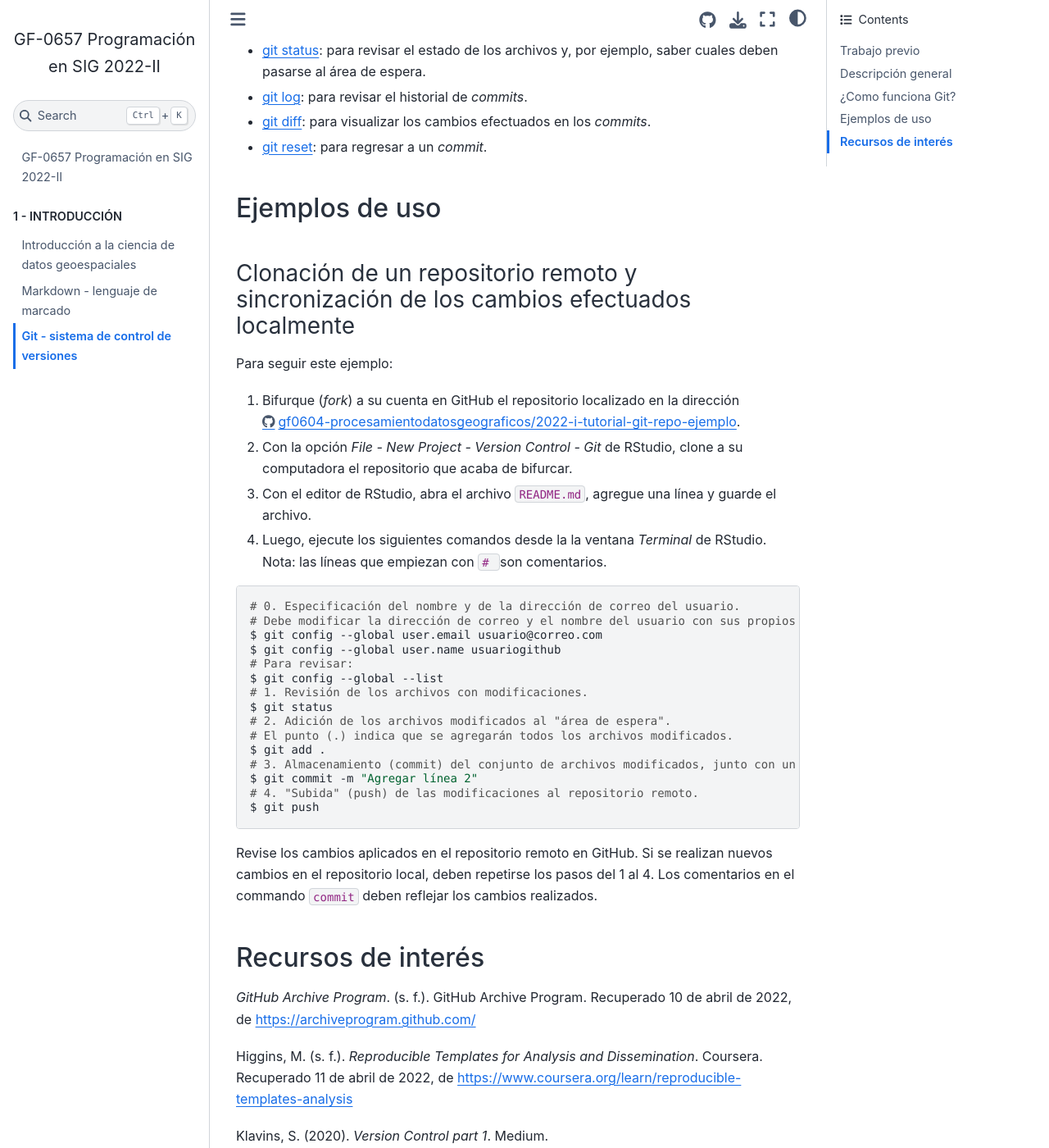
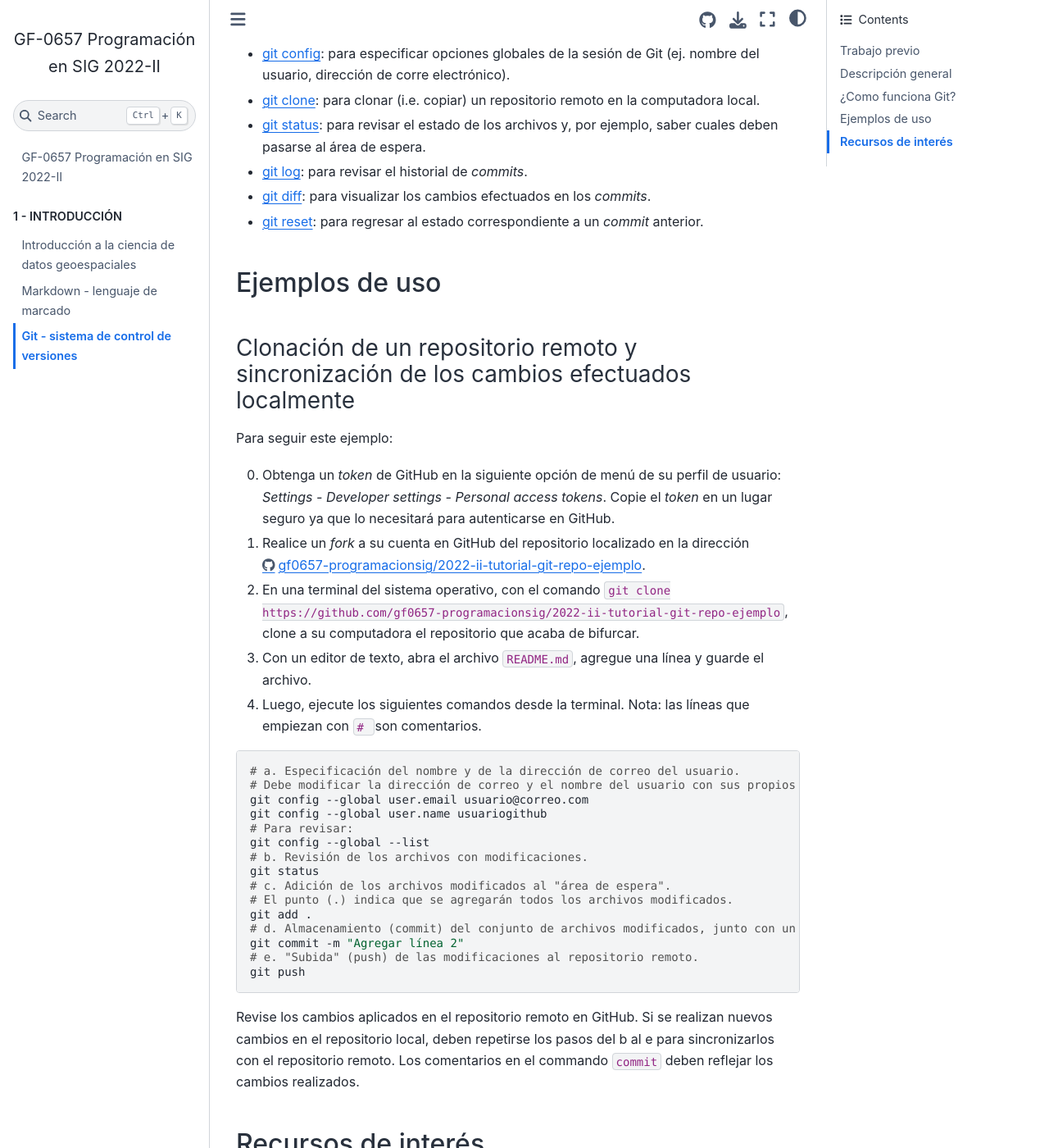
Before and after one commit to gf0657-programacionsig/2022-ii, a Jupyter Book: the page built from contenido/1/git.md, in a window 1280 px wide and 1400 px high, scrolled down 3174 px. Shown: the whole window at 82% size. Built offline with Jupyter Book 1.0.4 settings and Sphinx 7.4.7 and the Sphinx Book theme 1.1.4, drawn with Linux system fonts in a browser that asks for light colours; some of the changed text lies outside the part shown.

Commit message:
Modificar capítulo Git

````diff
--- a/contenido/1/git.md
+++ b/contenido/1/git.md
@@ -7,8 +7,10 @@
 Abba, I. V. (2021). *Git and GitHub Tutorial – Version Control for Beginners*. FreeCodeCamp.Org. https://www.freecodecamp.org/news/git-and-github-for-beginners/
 
 ### Otros
-Instale en su computadora el sistema de control de versiones [Git](https://git-scm.com/downloads).
-
+- Instale en su computadora el sistema de control de versiones [Git](https://git-scm.com/downloads).
+- Instale en su computadora un editor de código fuente, por ejemplo:
+    - [Notepad++](https://notepad-plus-plus.org/)
+    - [Visual Studio Code](https://code.visualstudio.com/)
 
 ## Descripción general
 [Git](https://git-scm.com/) es un sistema de [control de versiones](https://es.wikipedia.org/wiki/Control_de_versiones) diseñado para "rastrear" cambios en el código fuente durante el proceso de desarrollo de software. Sin embargo, puede ser utilizado para llevar el control de los cambios en cualquier conjunto de archivos (ej. [documentación](https://guides.github.com/features/wikis/), [música](https://techcrunch.com/2013/10/09/splice-music/)).
@@ -64,37 +66,38 @@
 * [git status](https://git-scm.com/docs/git-status): para revisar el estado de los archivos y, por ejemplo, saber cuales deben pasarse al área de espera.
 * [git log](https://git-scm.com/docs/git-log): para revisar el historial de _commits_.
 * [git diff](https://git-scm.com/docs/git-diff): para visualizar los cambios efectuados en los _commits_.
-* [git reset](https://git-scm.com/docs/git-reset): para regresar a un _commit_.
+* [git reset](https://git-scm.com/docs/git-reset): para regresar al estado correspondiente a un _commit_ anterior.
 
 ## Ejemplos de uso
 ### Clonación de un repositorio remoto y sincronización de los cambios efectuados localmente
 
 Para seguir este ejemplo:
 
-1. Bifurque (_fork_) a su cuenta en GitHub el repositorio localizado en la dirección [https://github.com/gf0604-procesamientodatosgeograficos/2022-i-tutorial-git-repo-ejemplo](https://github.com/gf0604-procesamientodatosgeograficos/2022-i-tutorial-git-repo-ejemplo).
-2. Con la opción *File - New Project - Version Control - Git* de RStudio, clone a su computadora el repositorio que acaba de bifurcar.
-3. Con el editor de RStudio, abra el archivo ```README.md```, agregue una línea y guarde el archivo.
-4. Luego, ejecute los siguientes comandos desde la la ventana _Terminal_ de RStudio. Nota: las líneas que empiezan con  ```# ``` son comentarios.
+0. Obtenga un _token_ de GitHub en la siguiente opción de menú de su perfil de usuario: *Settings - Developer settings - Personal access tokens*. Copie el _token_ en un lugar seguro ya que lo necesitará para autenticarse en GitHub.
+1. Realice un _fork_ a su cuenta en GitHub del repositorio localizado en la dirección [https://github.com/gf0657-programacionsig/2022-ii-tutorial-git-repo-ejemplo](https://github.com/gf0657-programacionsig/2022-ii-tutorial-git-repo-ejemplo).
+2. En una terminal del sistema operativo, con el comando `git clone https://github.com/gf0657-programacionsig/2022-ii-tutorial-git-repo-ejemplo`, clone a su computadora el repositorio que acaba de bifurcar.
+3. Con un editor de texto, abra el archivo ```README.md```, agregue una línea y guarde el archivo.
+4. Luego, ejecute los siguientes comandos desde la terminal. Nota: las líneas que empiezan con  ```# ``` son comentarios.
 
 ```shell
-# 0. Especificación del nombre y de la dirección de correo del usuario.
+# a. Especificación del nombre y de la dirección de correo del usuario.
 # Debe modificar la dirección de correo y el nombre del usuario con sus propios datos.
-$ git config --global user.email usuario@correo.com
-$ git config --global user.name usuariogithub
+git config --global user.email usuario@correo.com
+git config --global user.name usuariogithub
 # Para revisar:
-$ git config --global --list
-# 1. Revisión de los archivos con modificaciones.
-$ git status
-# 2. Adición de los archivos modificados al "área de espera".
+git config --global --list
+# b. Revisión de los archivos con modificaciones.
+git status
+# c. Adición de los archivos modificados al "área de espera".
 # El punto (.) indica que se agregarán todos los archivos modificados.
-$ git add .
-# 3. Almacenamiento (commit) del conjunto de archivos modificados, junto con un mensaje explicativo.
-$ git commit -m "Agregar línea 2"
-# 4. "Subida" (push) de las modificaciones al repositorio remoto.
-$ git push
+git add .
+# d. Almacenamiento (commit) del conjunto de archivos modificados, junto con un mensaje explicativo.
+git commit -m "Agregar línea 2"
+# e. "Subida" (push) de las modificaciones al repositorio remoto.
+git push
 ```
 
-Revise los cambios aplicados en el repositorio remoto en GitHub. Si se realizan nuevos cambios en el repositorio local, deben repetirse los pasos del 1 al 4. Los comentarios en el commando ```commit``` deben reflejar los cambios realizados.
+Revise los cambios aplicados en el repositorio remoto en GitHub. Si se realizan nuevos cambios en el repositorio local, deben repetirse los pasos del b al e para sincronizarlos con el repositorio remoto. Los comentarios en el commando ```commit``` deben reflejar los cambios realizados.
 
 ## Recursos de interés
 *GitHub Archive Program*. (s. f.). GitHub Archive Program. Recuperado 10 de abril de 2022, de https://archiveprogram.github.com/
````
Also changed, not shown: 5 other files.
